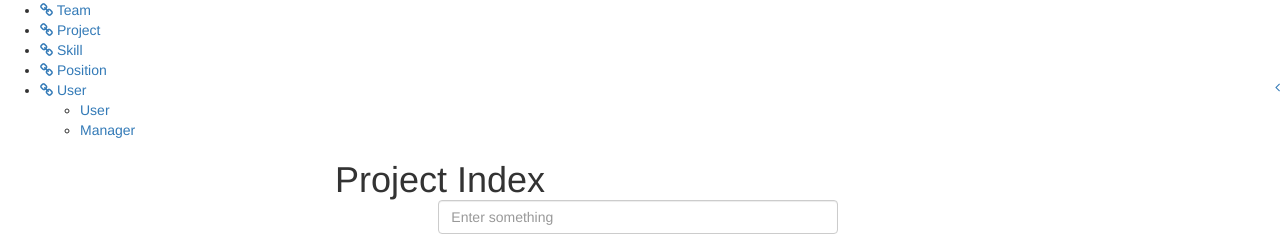
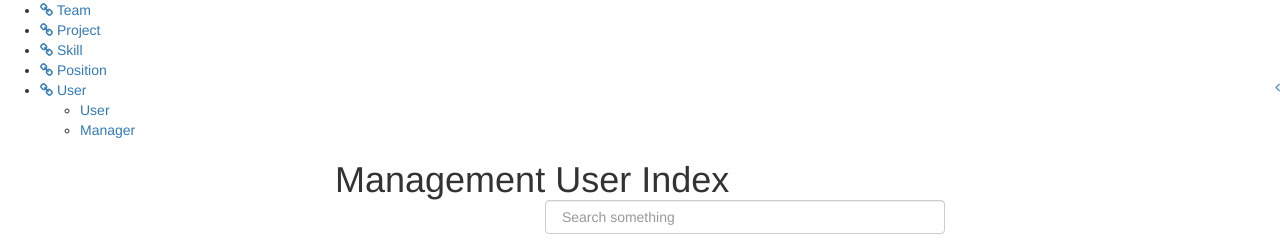
Before and after one commit to huyquyet/MMS_project, a Django app: template templates/admin/user/admin_user_index.html in a window 1280 px wide. Shown: the part 145-389 px from the top of the page. Run offline with Django 3.2, Linux system fonts and the light colour scheme; the template is opened without the code that fills it, so the values that code supplies are empty; parts of the project's set-up code (start-up, migrations or seed data) failed here and were passed over; some libraries are stand-ins or nearby versions.

Commit message:
[UPDATE] template admin user index

```diff
--- a/templates/admin/user/admin_user_index.html
+++ b/templates/admin/user/admin_user_index.html
@@ -1,11 +1,11 @@
 {% extends 'admin/layout/base_admin.html' %}
 {% block content_header %}
-    <div class="col-lg-5 col-lg-offset-3" style="padding-bottom: 10px;">
-        <span class="text-blue pull-left">Project Index</span>
+    <div class="col-lg-6 col-lg-offset-3" style="padding-bottom: 10px;">
+        <span class="text-blue pull-left">Management User Index</span>
 
         <form action="" method="get" class="pull-right">
             {% csrf_token %}
-            <input type="text" value="" name="search" class="form-control" placeholder="Enter something" style="width: 400px;">
+            <input type="text" value="" name="search" class="form-control" placeholder=" Search something" style="width: 400px;">
         </form>
     </div>
 {% endblock %}
```
